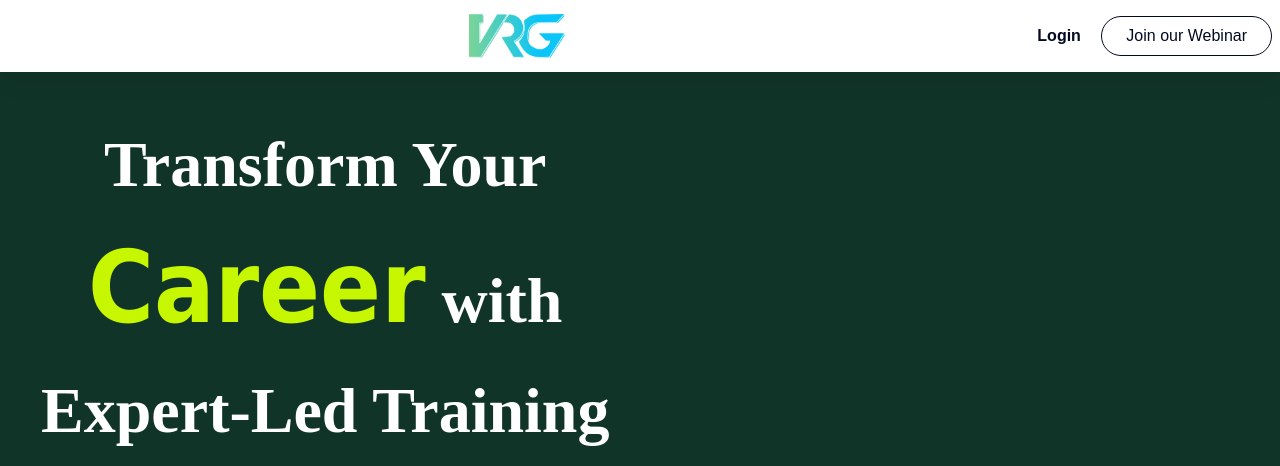
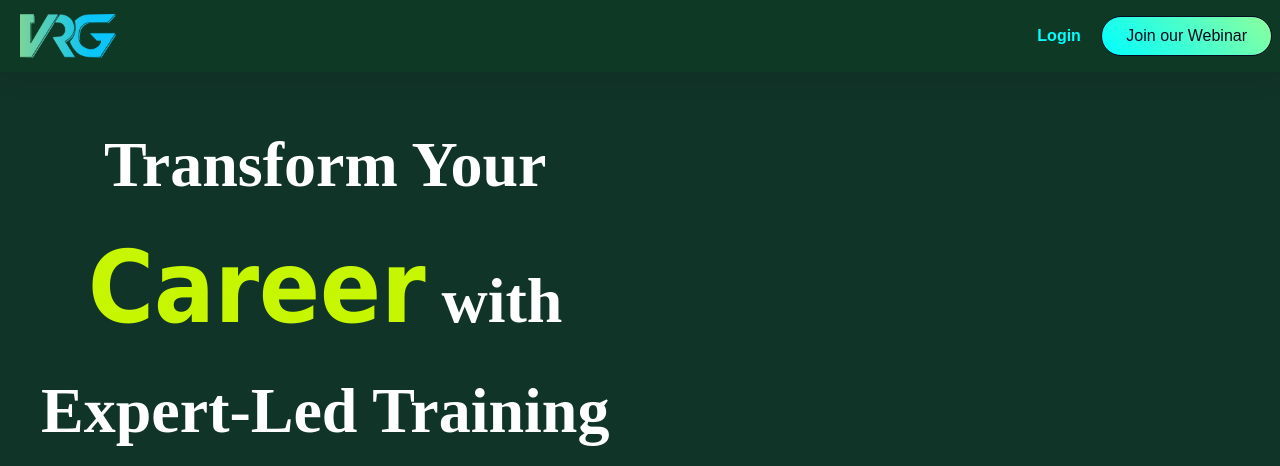
Before and after one commit to NidunKrishna/Vernure-Groww, a plain HTML site: page index.html in a window 1280 px wide. Shown: the top 466 px of the page. Drawn offline with Linux system fonts and the light colour scheme; files whose address does not match are found by name; a web font is replaced by a local one.

Commit message:
changes by nidun

```diff
--- a/index.html
+++ b/index.html
@@ -18,15 +18,15 @@
     <link rel="stylesheet" href="styles/footer.css" />
     <link rel="stylesheet" href="styles/faqs.css" />
   </head>
-  <body>
+  <body class="fluid-container">
     <nav class="navbar">
       <div class="navBox">
         <div class="logo">
           <img src="images/Rectangle 2.png" alt="Company logo"/>
         </div>
         <div class="navLogin">
-          <button>Login</button>
-          <button>Join our Webinar</button>
+          <button style="background-color: rgb(14, 57, 37); color: aqua;">Login</button>
+          <button style="background: linear-gradient(45deg, aqua, rgb(140, 255, 157));">Join our Webinar</button>
         </div>
         <div class="navMenu " id="openNav">
           <i class="fas fa-bars"></i>
--- a/styles/navbar.css
+++ b/styles/navbar.css
@@ -16,7 +16,7 @@
   width: 100%;
   box-shadow: rgba(0, 0, 0, 0.1) 0px 1px 30px 0px;
   height: 72px;
-  background-color: var(--white);
+  background-color: rgb(14, 57, 37);
   display: flex;
   justify-content: center;
   align-items: center;
@@ -37,7 +37,7 @@
 .logo {
   flex: 1; /* Let the logo occupy available space */
   display: flex;
-  justify-content: center; /* Center horizontally */
+  justify-content: left; /* Center horizontally */
   align-items: center; /* Center vertically */
 }
 
@@ -48,6 +48,7 @@
 .navLogin {
   padding: 0 8px;
   box-sizing: border-box;
+  background-color:rgb(14, 57, 37);
 }
 .navLogin button:last-child {
   color: var(--black);
--- a/styles/styles.css
+++ b/styles/styles.css
@@ -1,6 +1,10 @@
 
 :root {
     --green: #37ed81;
+  }
+  .fluid-container{
+    background: linear-gradient(45deg, #113428,#113428);
+
   }
   .section1 {
     display: flex;
```
